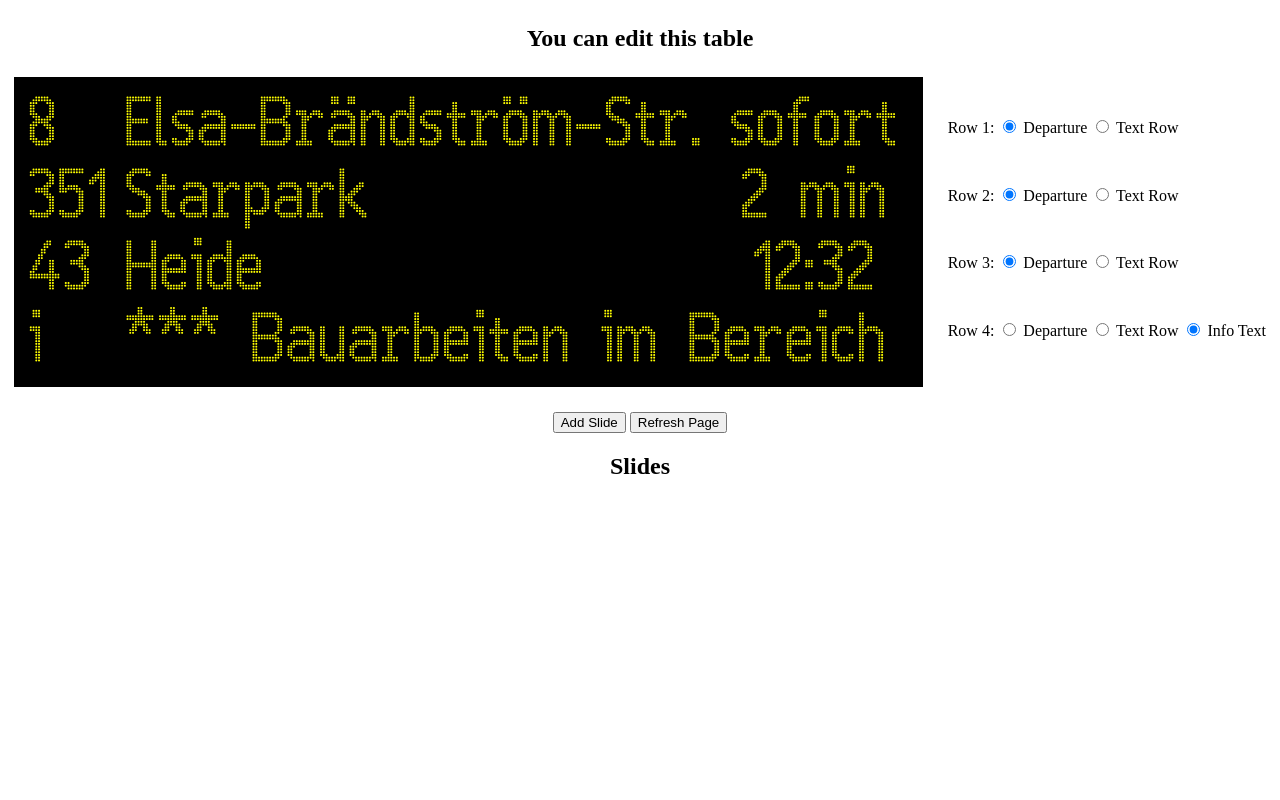
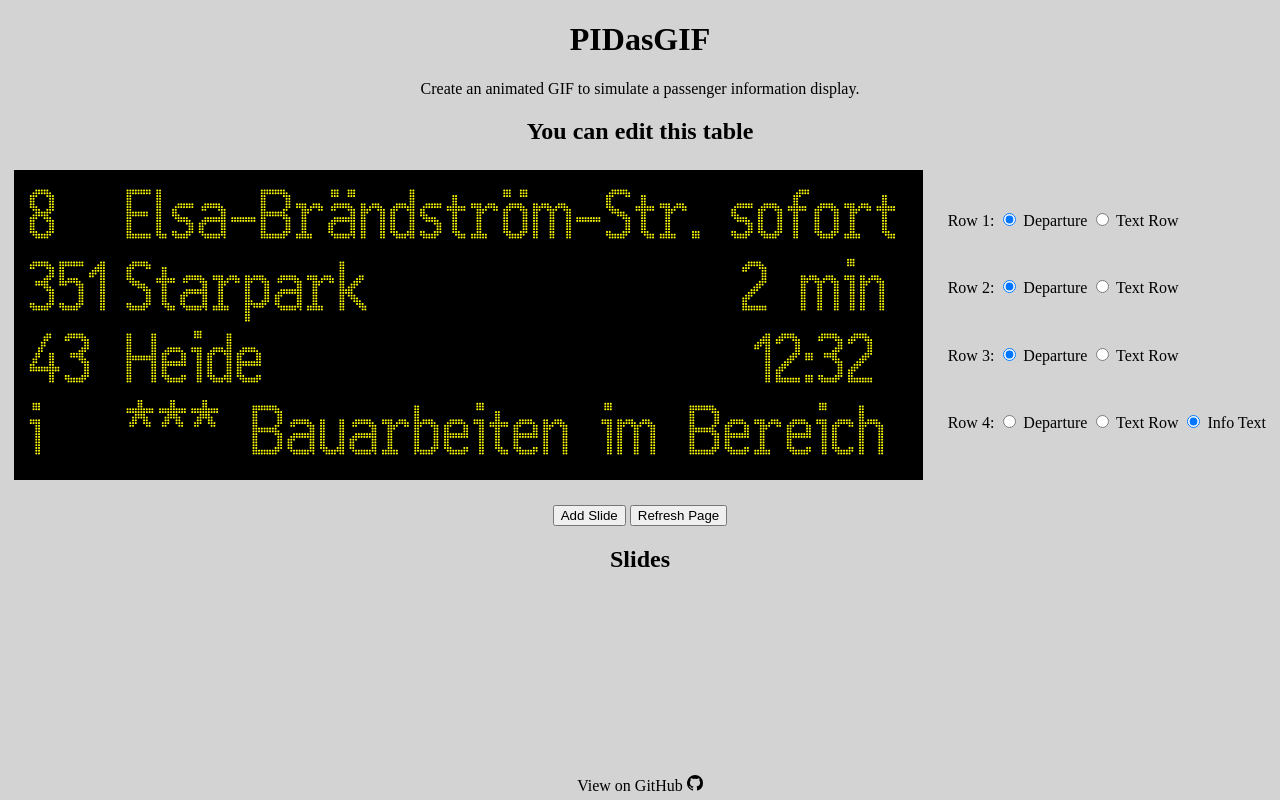
Before and after one commit to KristjanESPERANTO/PIDasGIF, a plain HTML site: page index.html in a window 1280 px wide. Drawn offline with Linux system fonts and the light colour scheme.

Commit message:
Add footer, main and header + GitHub link

```diff
--- a/index.html
+++ b/index.html
@@ -10,6 +10,12 @@
 
 <body>
 
+  <header>
+    <h1>PIDasGIF</h1>
+    <div>Create an animated GIF to simulate a passenger information display.</div>
+  </header>
+
+  <main>
     <h2>You can edit this table</h2>
     <div id="container">
       <div id="wrapper">
@@ -83,6 +89,17 @@
     </div>
 
     <h2>Slides</h2>
+  </main>
+
+  <footer>
+    <a class="nav-link" href="https://github.com/KristjanESPERANTO/PIDasGIF/"><span class="github">View on
+        GitHub </span>
+      <svg xmlns="http://www.w3.org/2000/svg" width="16" height="16" viewBox="0 0 16 16">
+        <path
+          d="M8 0a8 8 0 0 0-2.5 15.6c.4 0 .5-.2.5-.4v-1.5c-2 .4-2.5-.5-2.7-1 0-.1-.5-.9-.8-1-.3-.2-.7-.6 0-.6.6 0 1 .6 1.2.8.7 1.2 1.9 1 2.4.7 0-.5.2-.9.5-1-1.8-.3-3.7-1-3.7-4 0-.9.3-1.6.8-2.2 0-.2-.3-1 .1-2 0 0 .7-.3 2.2.7a7.4 7.4 0 0 1 4 0c1.5-1 2.2-.8 2.2-.8.5 1.1.2 2 .1 2.1.5.6.8 1.3.8 2.2 0 3-1.9 3.7-3.6 4 .3.2.5.7.5 1.4v2.2c0 .2.1.5.5.4A8 8 0 0 0 16 8a8 8 0 0 0-8-8z" />
+      </svg>
+    </a>
+  </footer>
 
   <script src="./third-party/html2canvas/html2canvas.js"></script>
   <script src="./third-party/jsgif/b64.js"></script>
--- a/stylesheet.css
+++ b/stylesheet.css
@@ -51,11 +51,10 @@ td * {
   display: inline-block;
 }
 
-body,
+
 canvas,
 #gifAnimation {
   margin: 25px auto;
-  text-align: center;
 }
 
 #container {
@@ -73,3 +72,20 @@ canvas,
 #lineControls > div {
   height: 25%;
 }
+
+body {
+  background-color: lightgrey;
+  text-align: center;
+}
+
+footer {
+  position: fixed;
+  bottom: 0;
+  padding: 5px 0;  left: 0;
+  width: 100%;
+}
+
+footer > a {
+  text-decoration: none;
+  color: black;
+}
```
Also changed, not shown: readme.md. Lines whose indentation alone changed are shown as unchanged.
